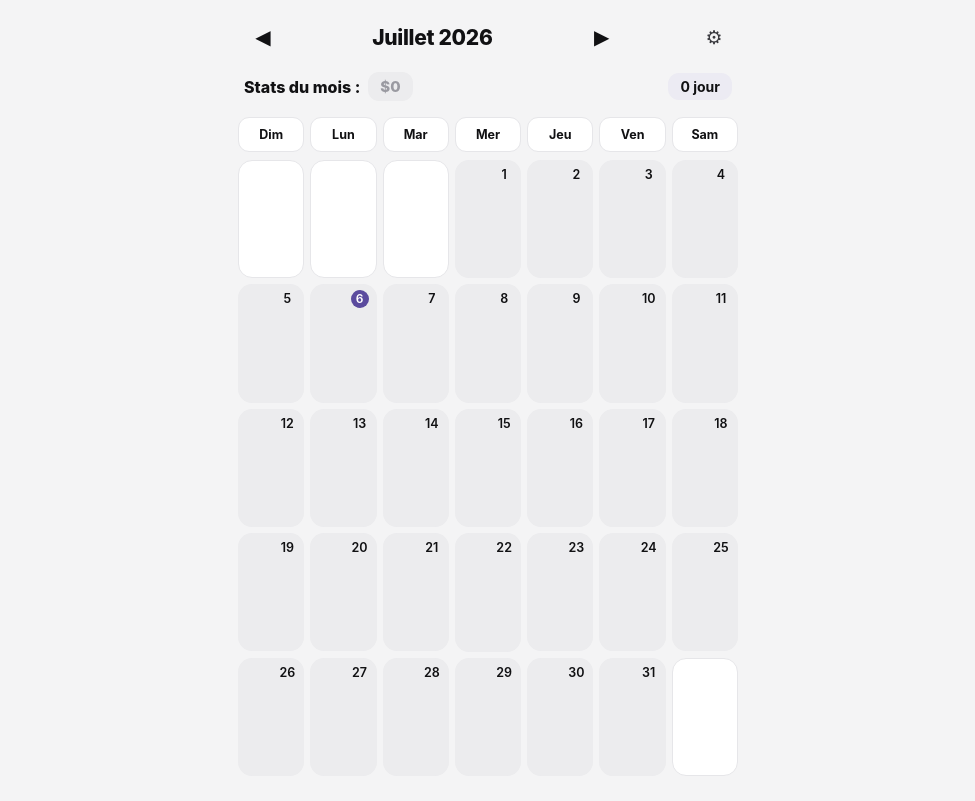
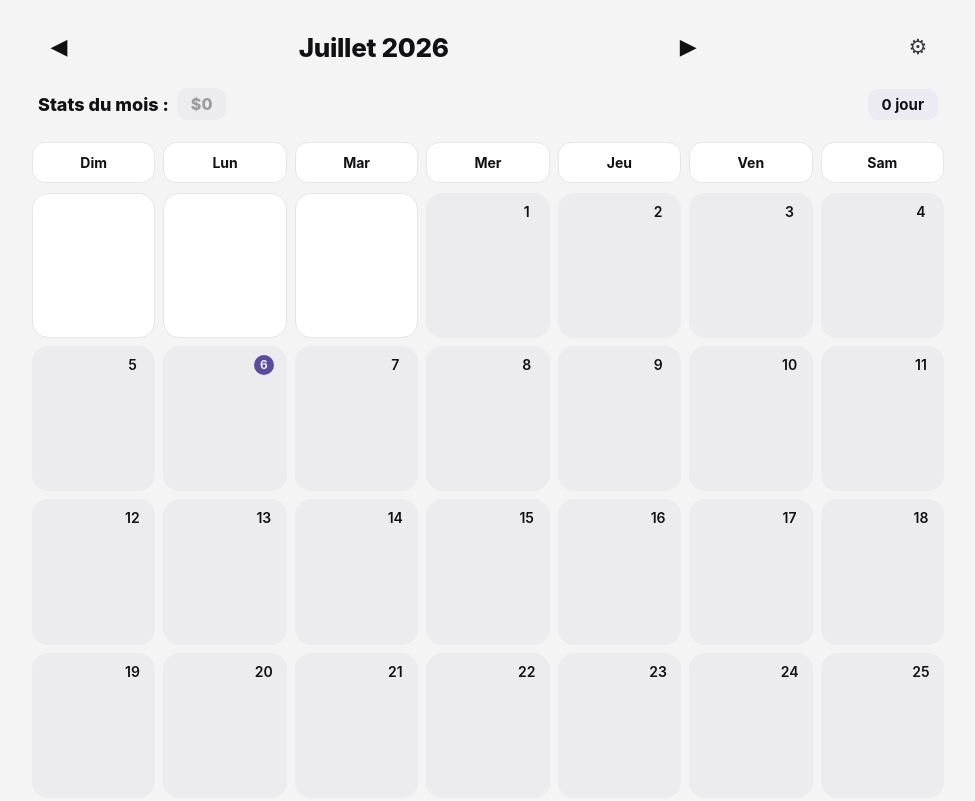
Before and after one commit to sad7teen-eng/trading-journal, a plain HTML site: page index.html in a window 1280 px wide. Shown: the top 801 px of the page, without its empty margins (152-1127 px from the left). Drawn offline with Linux system fonts and the light colour scheme.

Commit message:
Add desktop layout: wider grid, larger fonts, hover effects, centered modal
Co-Authored-By: Claude Fable 5 <noreply@anthropic.com>

```diff
--- a/index.html
+++ b/index.html
@@ -175,6 +175,32 @@
   .btn-cancel{background:#ececee;color:var(--text);flex:0 0 30%;}
 
   /* ---------- Settings ---------- */
+  /* ---------- Desktop / PC ---------- */
+  @media (min-width:700px){
+    body{max-width:960px;padding:0 24px 60px;}
+    header{padding:26px 6px 18px;}
+    #monthTitle{font-size:26px;min-width:210px;}
+    .nav-btn{font-size:22px;width:42px;height:42px;}
+    .icon-btn{font-size:21px;width:40px;height:40px;}
+    .stats-row{padding:2px 6px 22px;}
+    .stats-label{font-size:18px;}
+    .pill{font-size:16px;padding:6px 14px;}
+    .pill.days{font-size:15px;}
+    .weekdays{gap:8px;margin-bottom:10px;}
+    .weekday{font-size:14px;padding:11px 0;border-radius:13px;}
+    .grid{gap:8px;}
+    .cell{aspect-ratio:0.85;padding:8px 6px;border-radius:16px;}
+    .cell .num{font-size:14px;min-width:20px;height:20px;line-height:20px;margin-right:6px;}
+    .cell-data{margin-top:4px;padding-right:8px;}
+    .cell-amount{font-size:15px;}
+    .cell-amount.long{font-size:13px;}
+    .cell-rate{font-size:12.5px;margin-top:3px;}
+    .cell .dot{width:9px;height:9px;bottom:9px;right:10px;}
+    .cell:not(.outside):hover{transform:translateY(-2px);box-shadow:0 4px 14px rgba(0,0,0,.09);}
+    .overlay{align-items:center;padding:20px;}
+    .sheet{border-radius:24px;max-width:440px;padding:26px 26px 26px;}
+  }
+
   .set-row{display:flex;align-items:center;justify-content:space-between;margin-bottom:16px;}
   .set-row span{font-size:15px;font-weight:600;}
   .seg{display:flex;background:#ececee;border-radius:12px;padding:3px;}
```
